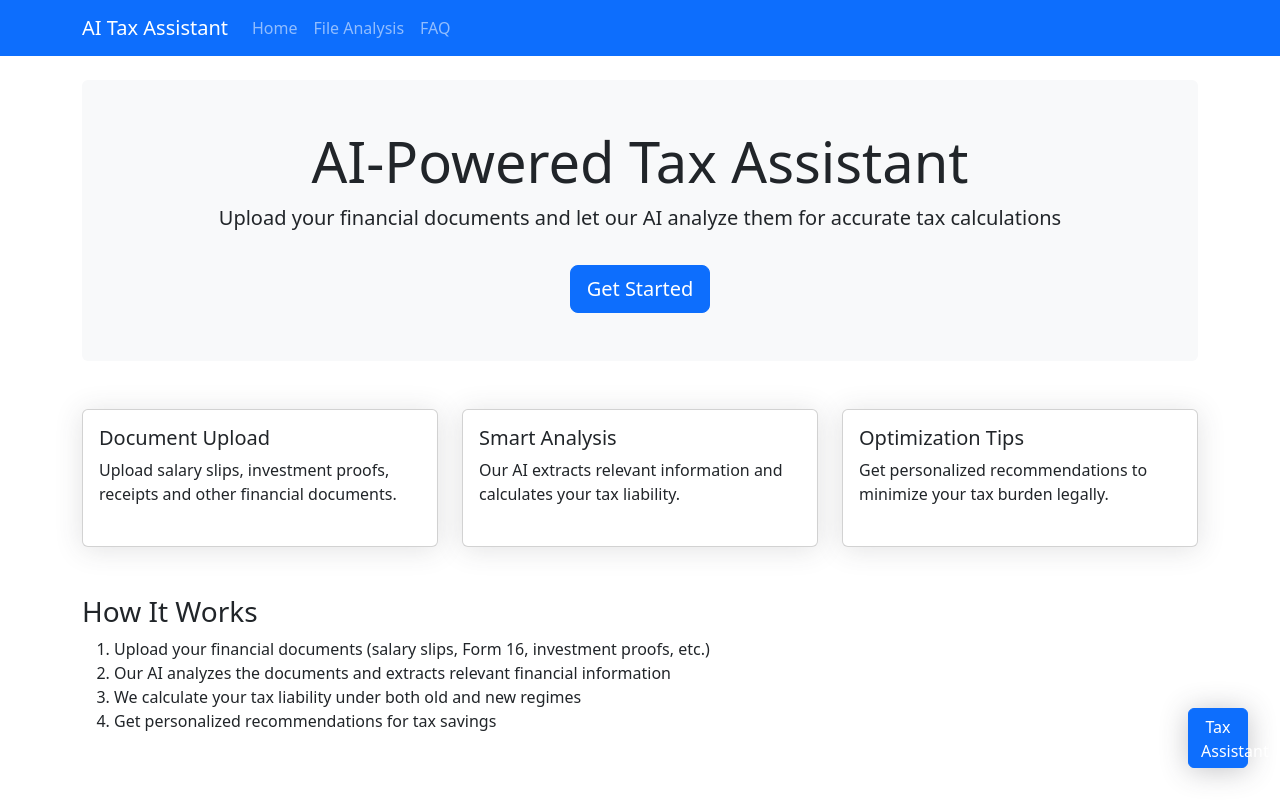
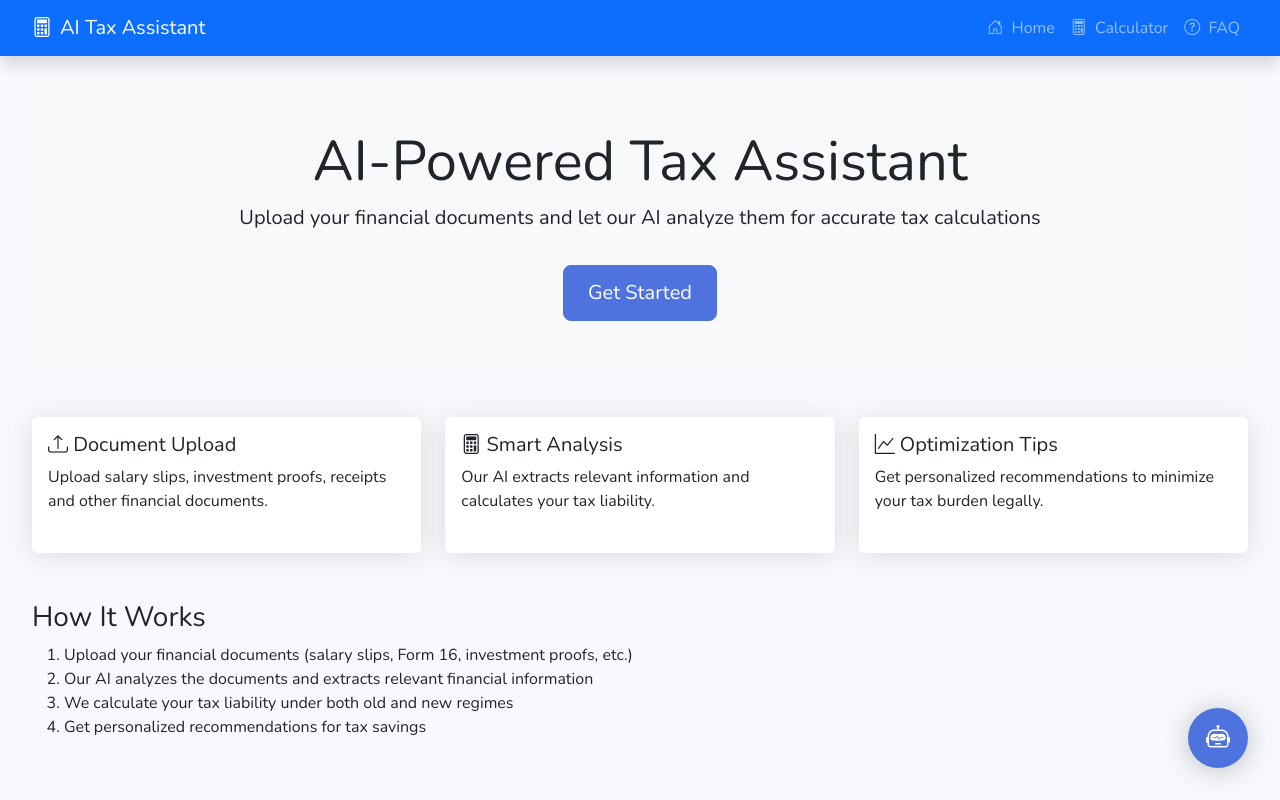
Before and after one commit to mkhekare/ITR_Bot, a Flask app: page / in a window 1280 px wide. Run offline with Flask 3, Linux system fonts and the light colour scheme; parts of the project's set-up code (start-up, migrations or seed data) failed here and were passed over.

Commit message:
Update templates/base.html

```diff
--- a/templates/base.html
+++ b/templates/base.html
@@ -4,33 +4,37 @@
     <meta charset="UTF-8">
     <meta name="viewport" content="width=device-width, initial-scale=1.0">
     <title>AI Tax Assistant</title>
+    <link href="https://fonts.googleapis.com/css2?family=Nunito:wght@400;600;700&display=swap" rel="stylesheet">
+    <link href="https://cdn.jsdelivr.net/npm/bootstrap@5.3.0/dist/css/bootstrap.min.css" rel="stylesheet">
+    <link href="https://cdn.jsdelivr.net/npm/bootstrap-icons@1.10.0/font/bootstrap-icons.css" rel="stylesheet">
     <link rel="stylesheet" href="{{ url_for('static', filename='style.css') }}">
-    <link href="https://cdn.jsdelivr.net/npm/bootstrap@5.3.0/dist/css/bootstrap.min.css" rel="stylesheet">
 </head>
 <body>
-    <nav class="navbar navbar-expand-lg navbar-dark bg-primary">
-        <div class="container">
-            <a class="navbar-brand" href="/">AI Tax Assistant</a>
+    <nav class="navbar navbar-expand-lg navbar-dark bg-primary shadow">
+        <div class="container-fluid">
+            <a class="navbar-brand" href="/">
+                <i class="bi bi-calculator me-2"></i>AI Tax Assistant
+            </a>
             <button class="navbar-toggler" type="button" data-bs-toggle="collapse" data-bs-target="#navbarNav">
                 <span class="navbar-toggler-icon"></span>
             </button>
             <div class="collapse navbar-collapse" id="navbarNav">
-                <ul class="navbar-nav">
+                <ul class="navbar-nav ms-auto">
                     <li class="nav-item">
-                        <a class="nav-link" href="/">Home</a>
+                        <a class="nav-link" href="/"><i class="bi bi-house-door me-1"></i> Home</a>
                     </li>
                     <li class="nav-item">
-                        <a class="nav-link" href="/upload">File Analysis</a>
+                        <a class="nav-link" href="/calculator"><i class="bi bi-calculator me-1"></i> Calculator</a>
                     </li>
                     <li class="nav-item">
-                        <a class="nav-link" href="/faq">FAQ</a>
+                        <a class="nav-link" href="/faq"><i class="bi bi-question-circle me-1"></i> FAQ</a>
                     </li>
                 </ul>
             </div>
         </div>
     </nav>
 
-    <div class="container mt-4">
+    <div class="container-fluid py-4">
         {% with messages = get_flashed_messages(with_categories=true) %}
             {% if messages %}
                 {% for category, message in messages %}
@@ -45,20 +49,26 @@
         {% block content %}{% endblock %}
     </div>
 
-    <!-- AI Assistant Chat -->
+    <!-- Enhanced AI Assistant -->
     <div class="ai-assistant">
-        <button class="btn btn-primary assistant-btn" onclick="toggleAssistant()">
-            <i class="bi bi-robot"></i> Tax Assistant
+        <button class="assistant-btn" onclick="toggleAssistant()">
+            <i class="bi bi-robot"></i>
         </button>
         <div class="assistant-container" id="assistantContainer">
             <div class="assistant-header">
-                <h5>AI Tax Assistant</h5>
-                <button class="btn-close" onclick="toggleAssistant()"></button>
+                <h5 class="mb-0"><i class="bi bi-robot me-2"></i>Tax Assistant</h5>
+                <button class="btn-close btn-close-white" onclick="toggleAssistant()"></button>
             </div>
-            <div class="assistant-messages" id="assistantMessages"></div>
+            <div class="assistant-messages" id="assistantMessages">
+                <div class="assistant-message">
+                    Hello! I'm your AI Tax Assistant. How can I help you with your tax filing today?
+                </div>
+            </div>
             <div class="assistant-input">
                 <input type="text" id="userQuestion" placeholder="Ask about taxes..." class="form-control">
-                <button onclick="askQuestion()" class="btn btn-sm btn-primary">Ask</button>
+                <button onclick="askQuestion()" class="btn btn-primary">
+                    <i class="bi bi-send"></i>
+                </button>
             </div>
         </div>
     </div>
@@ -67,21 +77,19 @@
     <script>
         function toggleAssistant() {
             const container = document.getElementById('assistantContainer');
-            container.style.display = container.style.display === 'none' ? 'block' : 'none';
+            container.style.display = container.style.display === 'none' ? 'flex' : 'none';
         }
 
         function askQuestion() {
             const question = document.getElementById('userQuestion').value;
             if (!question.trim()) return;
 
-            // Add user question to chat
             const messagesDiv = document.getElementById('assistantMessages');
             messagesDiv.innerHTML += `<div class="user-message">${question}</div>`;
 
             // Get context from current page
             const context = document.body.innerText.substring(0, 1000);
 
-            // Call backend
             fetch('/ask_gemini', {
                 method: 'POST',
                 headers: {
```
